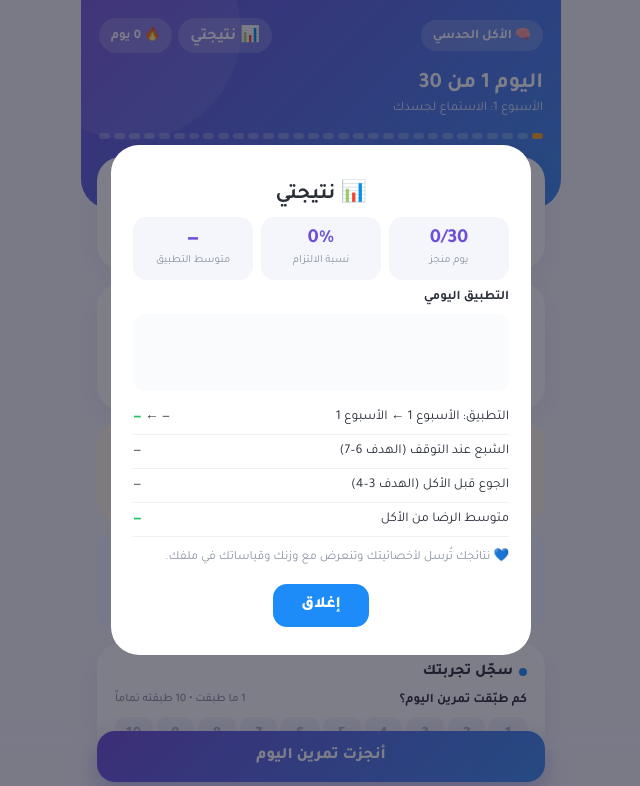
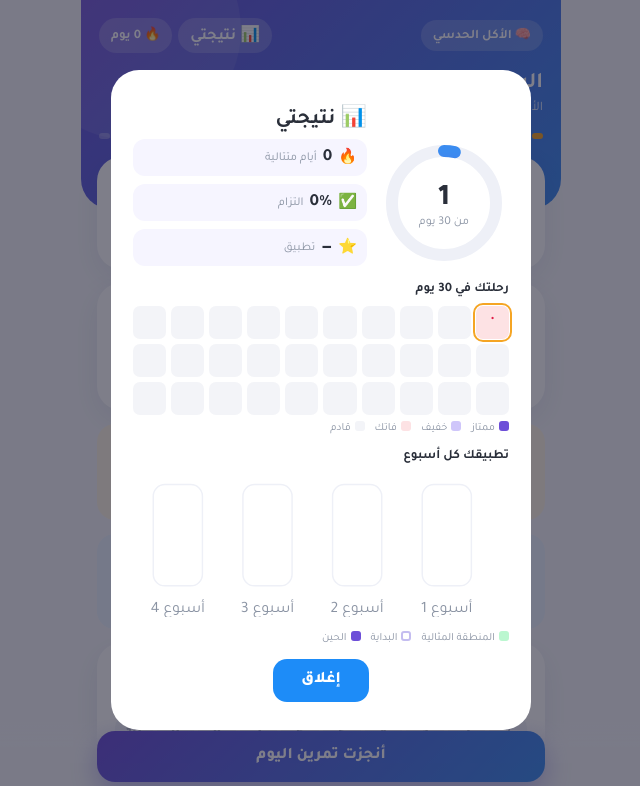
Before and after one commit to clubdi3t-del/dietclub, a plain HTML site: page landing/intuitive.html in a window 1280 px wide. Both pictures are taken after a click on the button "📊 نتيجتي". Shown: the top 786 px of the page, without its empty margins (319-959 px from the left). Drawn offline with Linux system fonts and the light colour scheme.

Commit message:
Make member results screen visual: progress ring, 30-day calendar, weekly bars, hunger/fullness gauges
Co-Authored-By: Claude Opus 5.5 <noreply@anthropic.com>
Claude-Session: https://claude.ai/code/session_01H45cxA9TENgUnjwFuvAPmQ

```diff
--- a/landing/intuitive.html
+++ b/landing/intuitive.html
@@ -56,6 +56,9 @@ textarea:focus{border-color:var(--blue)}
 @keyframes pop{from{transform:scale(.7);opacity:0}}
 .kp{display:grid;grid-template-columns:repeat(3,1fr);gap:8px;margin:10px 0}.kp div{background:#f4f6fb;border-radius:14px;padding:10px 4px;text-align:center}.kp b{display:block;font-size:20px;color:var(--g1)}.kp span{font-size:11px;color:var(--muted)}
 .cmp{display:flex;justify-content:space-between;padding:8px 0;border-bottom:1px solid var(--line);font-size:13.5px}.cmp b{color:var(--green)}
+.chipx{display:flex;align-items:center;gap:6px;background:#f6f5ff;border-radius:12px;padding:8px 10px;font-size:15px}.chipx b{font-size:17px;color:#2a2f3a}.chipx span{color:var(--muted);font-size:12px}
+.calg{display:grid;grid-template-columns:repeat(10,1fr);gap:5px}.calg i{aspect-ratio:1;border-radius:7px;display:grid;place-items:center;color:#e11d48;font-style:normal;font-weight:800}
+.legx{display:flex;gap:10px;flex-wrap:wrap;font-size:11px;color:var(--muted);margin-top:6px}.legx i{display:inline-block;width:10px;height:10px;border-radius:3px;margin-left:4px;vertical-align:-1px}
 .tracks{display:flex;gap:6px;overflow-x:auto;padding-bottom:2px}
 .tracks button{flex:none;border:1.5px solid var(--line);background:#fff;border-radius:12px;padding:6px 12px;font:inherit;font-size:13px;font-weight:700;color:var(--muted)}
 .tracks button.on{border-color:var(--blue);color:var(--blue);background:#eef5ff}
@@ -171,17 +174,27 @@ async function pull(){if(!API)return;try{(S.pending||[]).forEach(sync);S.pending
 // ===== شاشة النتيجة للمشترك =====
 function avg(a){a=a.filter(Boolean);return a.length?(a.reduce((x,y)=>x+y,0)/a.length):null}
 function results(){const n=S.notes,days=[...Array(30)].map((_,i)=>i+1),done=days.filter(d=>S.done[d]).length;
- const wk=w=>days.slice(w*7,w===3?30:w*7+7),com=w=>avg(wk(w).map(d=>n["d"+d+"a"]));
- const ful=days.map(d=>n["d"+d+"s"]||n["d"+d+"f"]).filter(Boolean),hun=days.map(d=>n["d"+d+"h"]).filter(Boolean),sat=days.map(d=>n["d"+d+"r"]).filter(Boolean);
- const f=v=>v==null?"—":v.toFixed(1);const cur=Math.min(3,Math.floor((DAY-1)/7));
- const bars=days.map(d=>{const v=n["d"+d+"a"]||0;return `<rect x="${(30-d)*10+1}" y="${60-v*6}" width="8" height="${v*6}" rx="2" fill="${S.done[d]?"#6d4fd8":"#d9dceb"}"/>`}).join("");
- resB.innerHTML=`<div class="kp"><div><b>${done}/30</b><span>يوم منجز</span></div><div><b>${Math.round(done/Math.max(1,DAY)*100)}%</b><span>نسبة الالتزام</span></div><div><b>${f(avg(days.map(d=>n["d"+d+"a"])))}</b><span>متوسط التطبيق</span></div></div>
- <div class="lbl">التطبيق اليومي</div><svg viewBox="0 0 300 62" style="width:100%;background:#fafbfd;border-radius:12px">${bars}</svg>
- <div class="cmp"><span>التطبيق: الأسبوع 1 ← الأسبوع ${cur+1}</span><span>${f(com(0))} ← <b>${f(com(cur))}</b></span></div>
- <div class="cmp"><span>الشبع عند التوقف (الهدف 6–7)</span><span>${ful.length?f(ful[0])+" ← <b>"+f(ful[ful.length-1])+"</b>":"—"}</span></div>
- <div class="cmp"><span>الجوع قبل الأكل (الهدف 3–4)</span><span>${hun.length?f(hun[0])+" ← <b>"+f(hun[hun.length-1])+"</b>":"—"}</span></div>
- <div class="cmp"><span>متوسط الرضا من الأكل</span><span><b>${f(avg(sat))}</b></span></div>
- <p style="font-size:12.5px;margin-top:10px">💙 نتائجك تُرسل لأخصائيتك وتنعرض مع وزنك وقياساتك في ملفك.</p>`;res.classList.add("show")}
+ const f=v=>v==null?"—":v.toFixed(1),A=d=>n["d"+d+"a"]||0;
+ let st=0;for(let d=DAY;d>=1&&S.done[d];d--)st++;
+ const r=52,Lc=2*Math.PI*r,pc=Math.min(DAY,30)/30,rate=Math.round(done/Math.max(1,DAY)*100);
+ const ring=`<svg viewBox="0 0 130 130" width="130" height="130"><defs><linearGradient id="rg" x1="0" x2="1"><stop offset="0" stop-color="#6d4fd8"/><stop offset="1" stop-color="#3b8cf0"/></linearGradient></defs>
+  <circle cx="65" cy="65" r="${r}" fill="none" stroke="#eef0f7" stroke-width="12"/><circle cx="65" cy="65" r="${r}" fill="none" stroke="url(#rg)" stroke-width="12" stroke-linecap="round" stroke-dasharray="${Lc*pc} ${Lc}" transform="rotate(-90 65 65)"/>
+  <text x="65" y="66" text-anchor="middle" font-size="30" font-weight="800" fill="#2a2f3a">${DAY}</text><text x="65" y="86" text-anchor="middle" font-size="12" fill="#8a93a3">من 30 يوم</text></svg>`;
+ const col=v=>v>=8?"#6d4fd8":v>=5?"#9d8cf0":"#cfc6fa";
+ const cal=days.map(d=>{const fut=d>DAY,v=A(d),ok=S.done[d];return `<i title="يوم ${d}" style="background:${fut?"#f3f4f8":ok?col(v||7):"#fde2e4"};${d===DAY?"outline:2px solid #f5a524;outline-offset:1px;":""}">${ok?"":fut?"":"·"}</i>`}).join("");
+ const wk=[0,1,2,3].map(w=>{const ds=days.slice(w*7,w===3?30:w*7+7).filter(d=>d<=DAY),v=ds.map(A).filter(Boolean);return {v:v.length?v.reduce((a,b)=>a+b,0)/v.length:0,on:ds.length>0}});
+ const wb=wk.map((w,j)=>{const i=3-j;return `<g><rect x="${i*62+14}" y="${8+(10-w.v)*7}" width="34" height="${w.v*7}" rx="8" fill="${w.on?"url(#rg)":"#eef0f7"}"/><rect x="${i*62+14}" y="8" width="34" height="70" rx="8" fill="none" stroke="#eef0f7"/><text x="${i*62+31}" y="96" text-anchor="middle" font-size="11" fill="#8a93a3">أسبوع ${j+1}</text>${w.v?`<text x="${i*62+31}" y="${2+(10-w.v)*7}" text-anchor="middle" font-size="11" font-weight="800" fill="#6d4fd8">${w.v.toFixed(1)}</text>`:""}</g>`}).join("");
+ const gauge=(lbl,arr,lo,hi)=>{const v=arr.filter(Boolean);if(!v.length)return"";const x=k=>(10-k)*27+8;
+  return `<div class="lbl" style="margin-top:12px">${lbl}</div><svg viewBox="0 0 260 40" width="100%"><rect x="8" y="14" width="243" height="10" rx="5" fill="#f1f3f8"/><rect x="${x(hi)-13}" y="14" width="${(hi-lo+1)*27-1}" height="10" rx="5" fill="#bbf7d0"/>
+   ${[1,5,10].map(k=>`<text x="${x(k)}" y="38" text-anchor="middle" font-size="9" fill="#8a93a3">${k}</text>`).join("")}
+   ${v.length>1?`<circle cx="${x(v[0])}" cy="19" r="7" fill="#fff" stroke="#c4bdf0" stroke-width="3"/>`:""}<circle cx="${x(v[v.length-1])}" cy="19" r="8" fill="#6d4fd8" stroke="#fff" stroke-width="2"/></svg>`};
+ resB.innerHTML=`<div style="display:flex;align-items:center;gap:12px">${ring}<div style="flex:1;display:grid;gap:8px">
+   <div class="chipx">🔥 <b>${st}</b><span>أيام متتالية</span></div><div class="chipx">✅ <b>${rate}%</b><span>التزام</span></div><div class="chipx">⭐ <b>${f(avg(days.map(A)))}</b><span>تطبيق</span></div></div></div>
+  <div class="lbl" style="margin-top:14px">رحلتك في 30 يوم</div><div class="calg">${cal}</div>
+  <div class="legx"><span><i style="background:#6d4fd8"></i>ممتاز</span><span><i style="background:#cfc6fa"></i>خفيف</span><span><i style="background:#fde2e4"></i>فاتك</span><span><i style="background:#f3f4f8"></i>قادم</span></div>
+  <div class="lbl" style="margin-top:14px">تطبيقك كل أسبوع</div><svg viewBox="0 0 260 100" width="100%">${wb}</svg>
+  ${gauge("الشبع لما توقف الأكل",days.map(d=>n["d"+d+"s"]||n["d"+d+"f"]),6,7)}${gauge("الجوع لما تبدأ الأكل",days.map(d=>n["d"+d+"h"]),3,4)}
+  <div class="legx"><span><i style="background:#bbf7d0"></i>المنطقة المثالية</span><span><i style="background:#fff;border:2px solid #c4bdf0"></i>البداية</span><span><i style="background:#6d4fd8"></i>الحين</span></div>`;res.classList.add("show")}
 resBtn.onclick=results;
 pull();
 btn.onclick=()=>{if(S.done[DAY])return;S.done[DAY]=true;save();render();confetti();sync(DAY);if(DAY===30)return setTimeout(results,1500);
```
